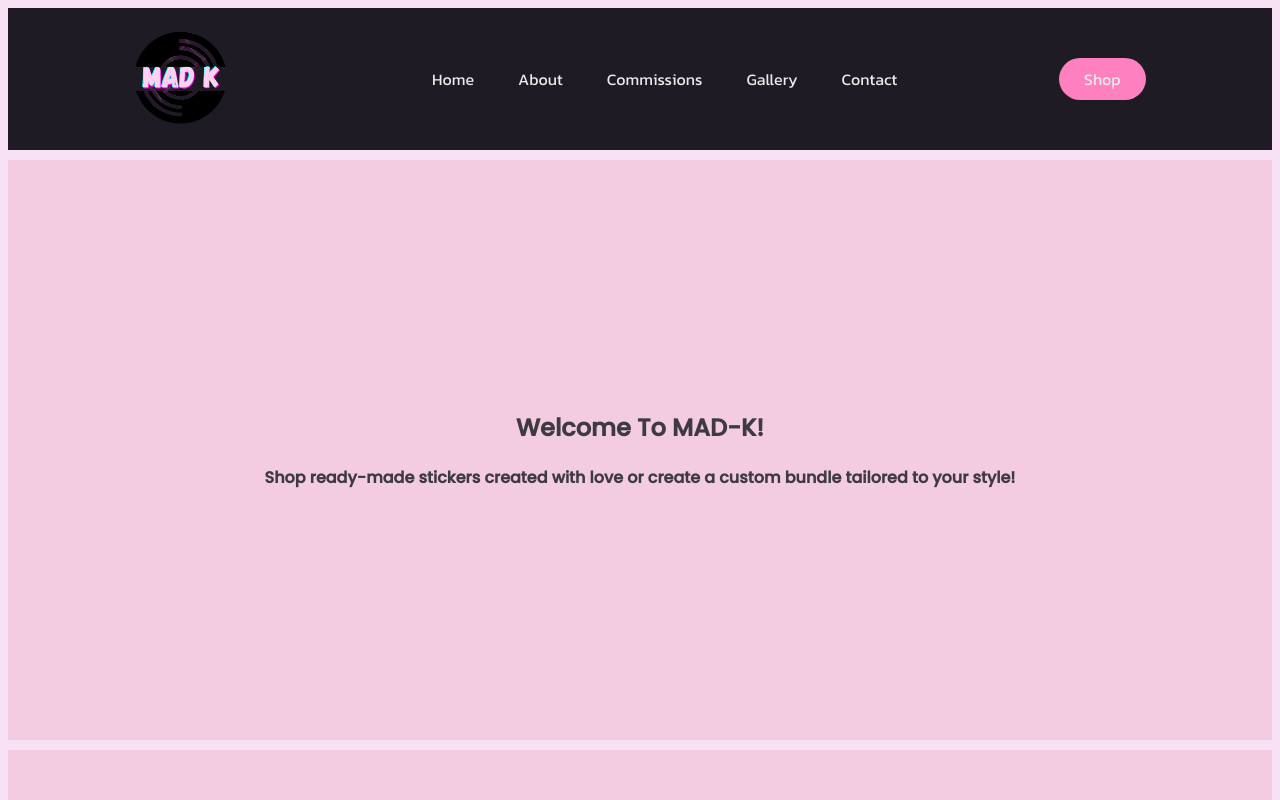
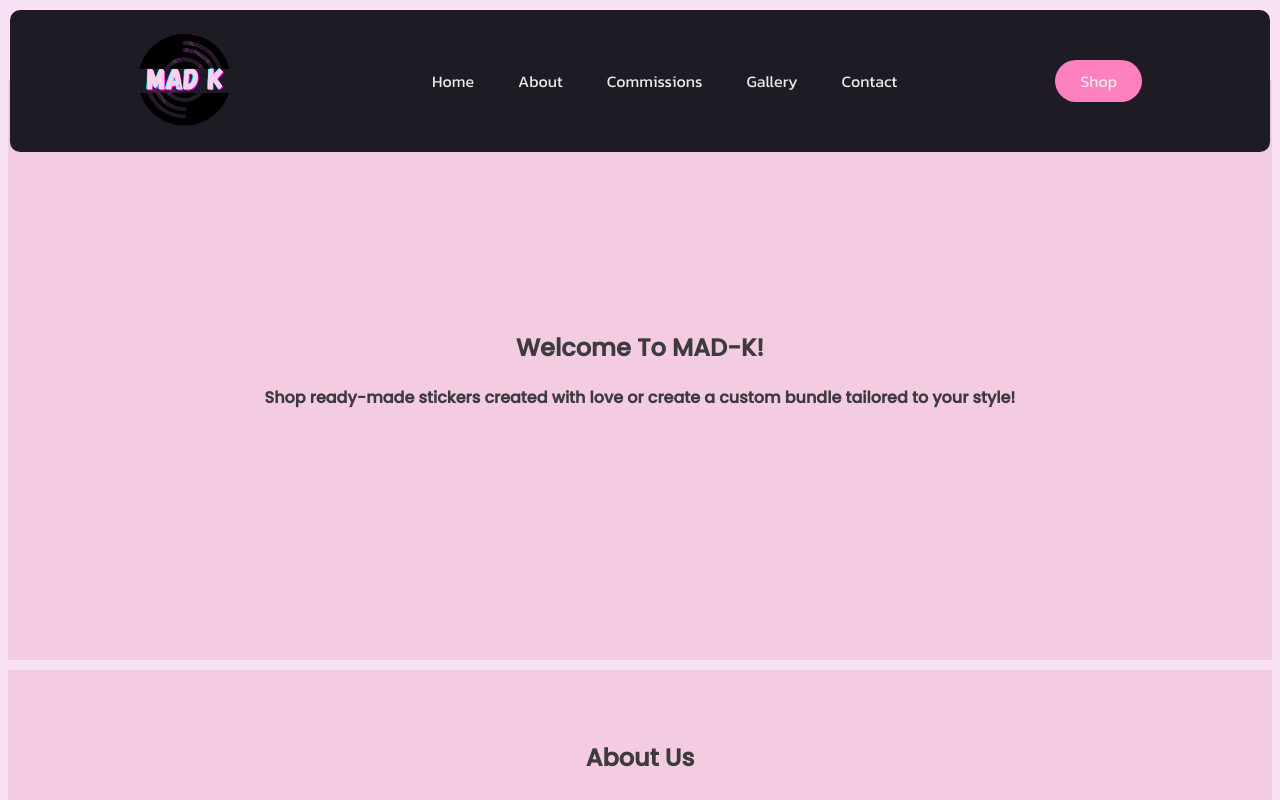
Before and after one commit to madk-business/main, a plain HTML site: page index.html in a window 1280 px wide. Shown: the top 800 px of the page. Drawn offline with nearby package versions, Linux system fonts and the light colour scheme.

Commit message:
Sticky Navbar / Smooth Scroll

```diff
--- a/css/style.css
+++ b/css/style.css
@@ -5,8 +5,13 @@
 @import url('https://fonts.googleapis.com/css2?family=Poppins:wght@500&display=swap');
 
 /* Base Styles */
+html {
+    scroll-behavior: smooth;
+}
+
 body {
     background-color: #F8E1F4;
+    margin-top: 80px;
 }
 
 h2, h4 {
@@ -22,11 +27,30 @@ p {
 /* Navbar */
 
 header {
+    position: fixed;
+    top: 10px;
+    left: 10px;
+    right: 10px;
+    width: auto; /* Adjust width to keep space */
     display: flex;
     justify-content: space-between;
     align-items: center;
     background-color: #1F1B24;
     padding: 20px 10%;
+    transition: all 0.3s ease-in-out;
+    border-radius: 10px; /* Optional rounded edges */
+}
+
+header.scrolled {
+    top: 0;
+    left: 0;
+    right: 0;
+    width: auto;
+    padding: 10px 5%;
+    background-color: rgba(31, 27, 36, 0.8); /* Transparent effect */
+    backdrop-filter: blur(10px);
+    border-top-left-radius: 0;
+    border-top-right-radius: 0;
 }
 
 .nav_item, a, button {
@@ -60,12 +84,13 @@ button {
     border: none;
     border-radius: 50px;
     cursor: pointer;
-    transition: all 0.3s ease 0s;
+    transition: all 0.3s ease-in-out;
 }
 
 button:hover {
     background-color: rgba(255, 84, 148, 0.8);
 }
+
 
 /* Scrollbar */
 
--- a/js/script.js
+++ b/js/script.js
@@ -0,0 +1,11 @@
+document.addEventListener("DOMContentLoaded", function () {
+    const header = document.querySelector("header");
+
+    window.addEventListener("scroll", function () {
+        if (window.scrollY > 50) {
+            header.classList.add("scrolled");
+        } else {
+            header.classList.remove("scrolled");
+        }
+    });
+});
```
